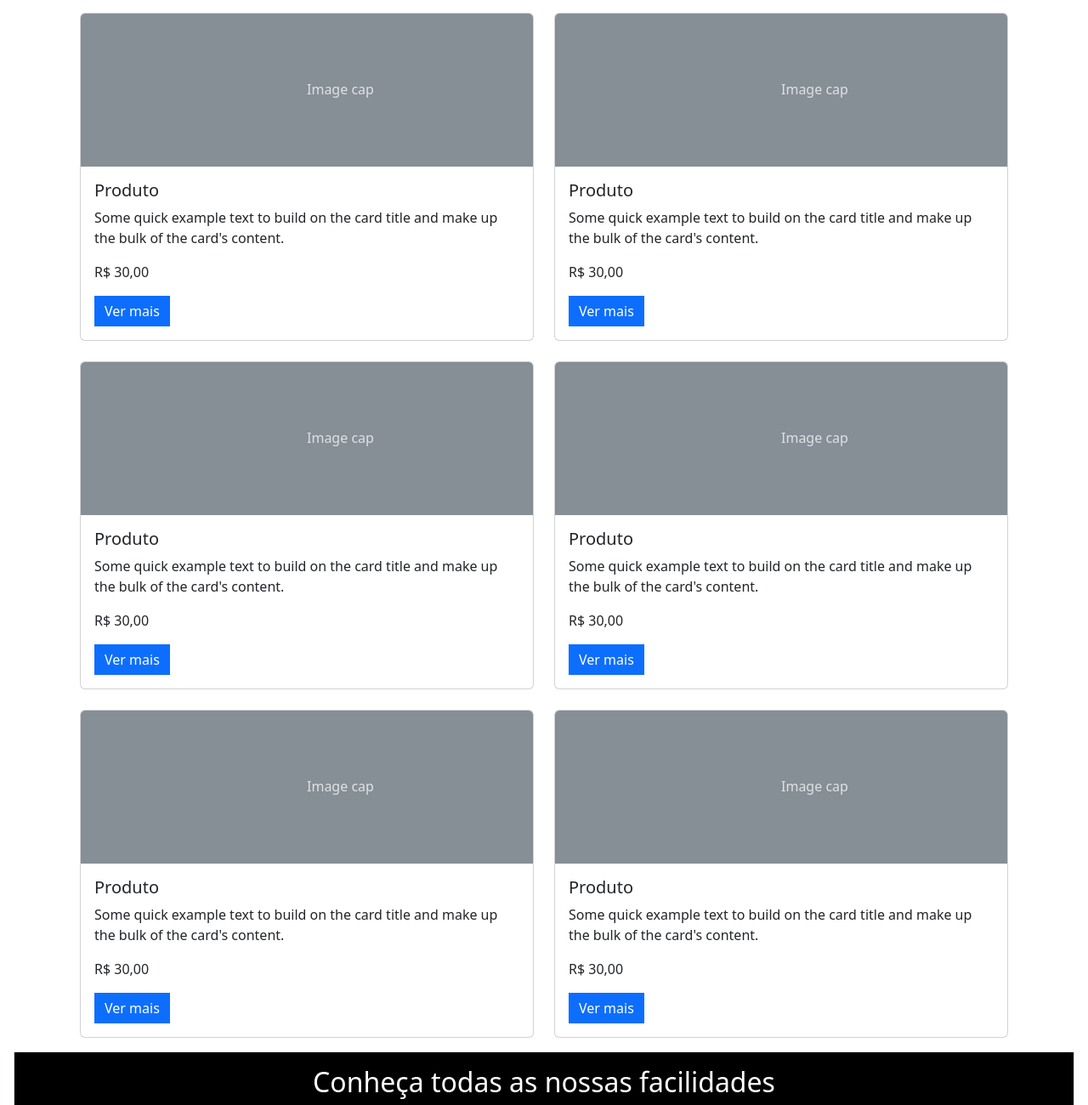
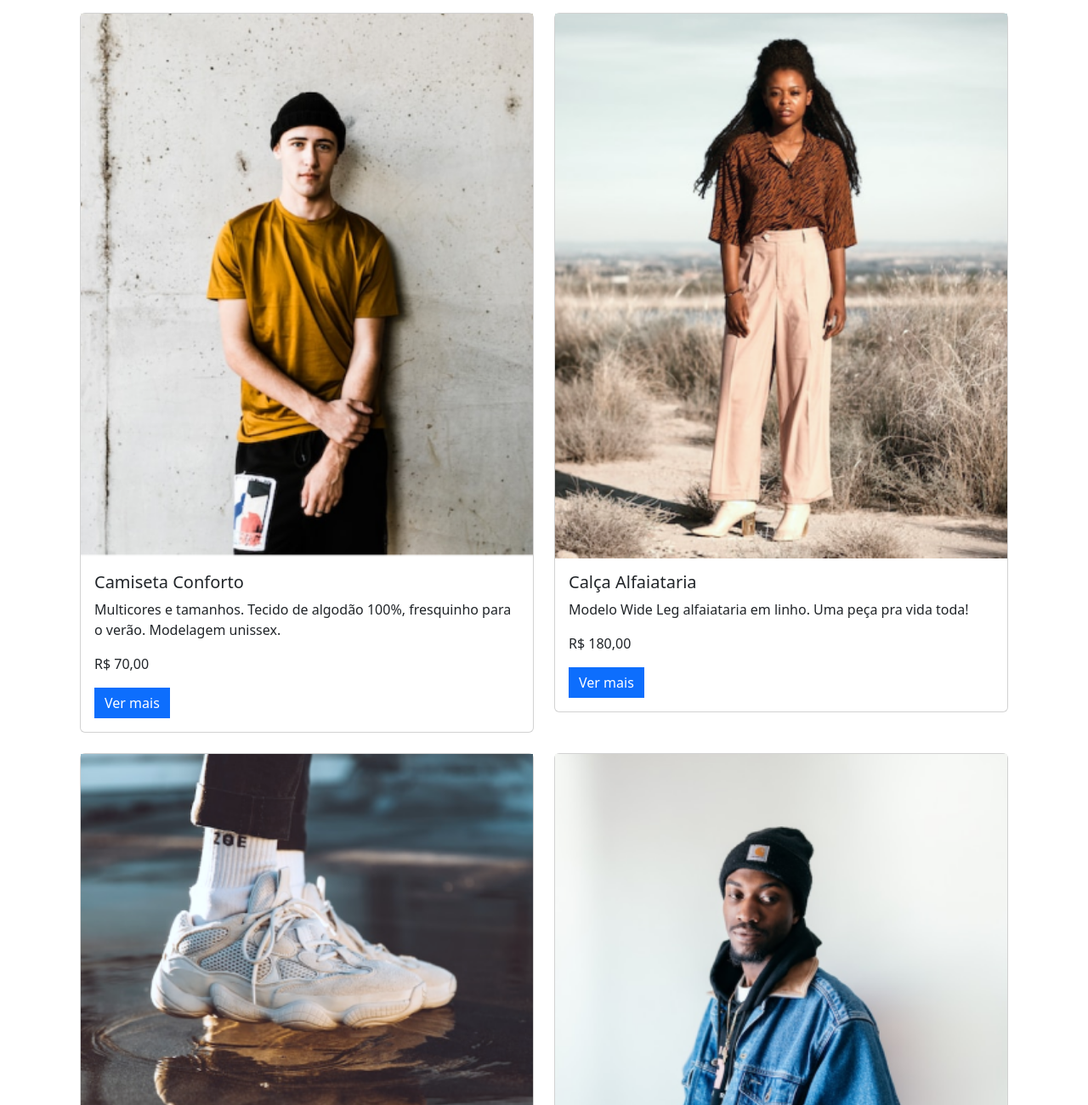
Before and after one commit to VictorAlves94/Meteora, a plain HTML site: page index.html in a window 1280 px wide. Shown: the part 1500-2800 px from the top of the page at 85% size. Drawn offline with nearby package versions, Linux system fonts and the light colour scheme.

Commit message:
finalizado

```diff
--- a/index.html
+++ b/index.html
@@ -1,5 +1,5 @@
 <!DOCTYPE html>
-<html lang="en">
+<html lang="pt-br">
 
 <head>
     <meta charset="UTF-8">
@@ -38,7 +38,7 @@
                 </ul>
                 <form class="d-flex" role="search">
                     <input class="form-control me-2" type="search" placeholder="digite o produto..."
-                        aria-label="Search">
+                        aria-label="Pesquisar">
                     <button class="btn btn-outline-light " type="submit">Procurar</button>
                 </form>
             </div>
@@ -71,8 +71,8 @@
                 <img class="img-fluid d-none d-xl-block  " src="./assets/Desktop/banner2-desktop.png"
                     alt="modelo fundo rosa">
                 <div class="carousel-caption">
-                    <h5>Second slide label</h5>
-                    <p>Some representative placeholder content for the second slide.</p>
+                    <h1>COLEÇÃO ATEMPORAL</h1>
+                    <p>Estilo e qualidade para durar.</p>
                 </div>
             </div>
             <div class="carousel-item">
@@ -82,20 +82,20 @@
                 <img class="img-fluid d-none d-xl-block  " src="./assets/Desktop/banner3-desktop.png"
                     alt="modelo fundo laranja">
                 <div class="carousel-caption ">
-                    <h5>Third slide label</h5>
-                    <p>Some representative placeholder content for the third slide.</p>
+                    <h1>COLEÇÃO ATEMPORAL</h1>
+                    <p>Alto impacto visual, baixo impacto ambiental!</p>
                 </div>
             </div>
         </div>
         <button class="carousel-control-prev" type="button" data-bs-target="#carouselExampleCaptions"
             data-bs-slide="prev">
             <span class="carousel-control-prev-icon" aria-hidden="true"></span>
-            <span class="visually-hidden">Previous</span>
+            <span class="visually-hidden">Anterior</span>
         </button>
         <button class="carousel-control-next" type="button" data-bs-target="#carouselExampleCaptions"
             data-bs-slide="next">
             <span class="carousel-control-next-icon" aria-hidden="true"></span>
-            <span class="visually-hidden">Next</span>
+            <span class="visually-hidden">Proximo</span>
         </button>
     </div>
 
@@ -106,7 +106,7 @@
             <div class="card rounded-0 border-0">
                 <img class="d-md-none d-block" src="./assets/Mobile/categorias/categoria-camiseta.png"
                     alt="camiseta masculina de manga na cor verde">
-                <img class="d-none d-md-block d-xl-none" src="./assets/Mobile/categorias/categoria-camiseta.png"
+                <img class="d-none d-md-block d-xl-none" src="./assets/Tablet/categorias/categoria-camiseta.png"
                     alt="camiseta masculina de manga na cor verde">
                 <img class="d-none d-md-none d-xl-block" src="./assets/Desktop/categorias/categoria-camiseta.png"
                     alt="camiseta masculina de manga na cor verde">
@@ -121,7 +121,7 @@
             <div class="card rounded-0 border-0">
                 <img class="d-md-none d-block" src="./assets/Mobile/categorias/categoria-calcas.png"
                     alt="calças variadas e dobradas">
-                <img class="d-none d-md-block d-xl-none" src="./assets/Mobile/categorias/categoria-calcas.png"
+                <img class="d-none d-md-block d-xl-none" src="./assets/Tablet/categorias/categoria-calcas.png"
                     alt="calças variadas e dobradas">
                 <img class="d-none d-md-none d-xl-block" src="./assets/Desktop/categorias/categoria-calcas.png"
                     alt="calças variadas e dobradas">
@@ -136,7 +136,7 @@
             <div class="card rounded-0 border-0">
                 <img class="d-md-none d-block" src="./assets/Mobile/categorias/categoria-calcados.png"
                 alt="calcado branco casual com estampas coloridas">
-            <img class="d-none d-md-block d-xl-none" src="./assets/Mobile/categorias/categoria-calcados.png"
+            <img class="d-none d-md-block d-xl-none" src="./assets/Tablet/categorias/categoria-calcados.png"
                 alt="calcado branco casual com estampas coloridas">
             <img class="d-none d-md-none d-xl-block" src="./assets/Desktop/categorias/categoria-calcados.png"
                 alt="calcado branco casual com estampas coloridas">
@@ -150,9 +150,9 @@
             <div class="card rounded-0 border-0">
                 <img class="d-md-none d-block" src="./assets/Mobile/categorias/categoria-bolsas.png"
                 alt="bolsa feminina de couro de cor marron com alça corrente">
-            <img class="d-none d-md-block d-xl-none" src="./assets/Mobile/categorias/categoria-bolsas.png"
+            <img class="d-none d-md-block d-xl-none" src="./assets/Tablet/categorias/categoria-bolsas.png"
                 alt="bolsa feminina de couro de cor marron com alça corrente">
-            <img class="d-none d-md-none d-xl-block" src="./assets/Desktop/categorias/categoria-bolsas.png"
+            <img class="d-none d-md-none d-xl-block" src="./assets/Desktop/categorias/categoria-bolsa.png"
                 alt="bolsa feminina de couro de cor marron com alça corrente">
                 <div class="card-header bg-black">
                     <p class="text-center text-white">Bolsas</p>
@@ -164,7 +164,7 @@
             <div class="card rounded-0 border-0">
                 <img class="d-md-none d-block" src="./assets/Mobile/categorias/categoria-casacos.png"
                 alt="oculos de sol de cor dourado lentes redondas">
-            <img class="d-none d-md-block d-xl-none" src="./assets/Mobile/categorias/categoria-casacos.png"
+            <img class="d-none d-md-block d-xl-none" src="./assets/Tablet/categorias/categoria-casacos.png"
                 alt="oculos de sol de cor dourado lentes redondas">
             <img class="d-none d-md-none d-xl-block" src="./assets/Desktop/categorias/categoria-casacos.png"
                 alt="oculos de sol de cor dourado lentes redondas">
@@ -179,7 +179,7 @@
             <div class="card rounded-0 border-0">
                 <img class="d-md-none d-block" src="./assets/Mobile/categorias/categoria-oculos.png"
                 alt="casaco de cor marron de ziper sem detalhes">
-            <img class="d-none d-md-block d-xl-none" src="./assets/Mobile/categorias/categoria-oculos.png"
+            <img class="d-none d-md-block d-xl-none" src="./assets/Tablet/categorias/categoria-oculos.png"
                 alt="casaco de cor marron de ziper sem detalhes">
             <img class="d-none d-md-none d-xl-block" src="./assets/Desktop/categorias/categoria-oculos.png"
                 alt="casaco de cor marron de ziper sem detalhes">
@@ -195,18 +195,16 @@
     <div class="container row mx-auto g-4">
         <div class="col-6">
             <div class="card">
-                <svg class="bd-placeholder-img card-img-top" width="100%" height="180"
-                    xmlns="http://www.w3.org/2000/svg" role="img" aria-label="Placeholder: Image cap"
-                    preserveAspectRatio="xMidYMid slice" focusable="false">
-                    <title>Placeholder</title>
-                    <rect width="100%" height="100%" fill="#868e96"></rect><text x="50%" y="50%" fill="#dee2e6"
-                        dy=".3em">Image cap</text>
-                </svg>
+                <img class="d-md-none d-block" src="./assets/Mobile/produtos/camiseta.png"
+                alt="modelo com camiseta cor amarelo queimada de calca e toca">
+            <img class="d-none d-md-block d-xl-none" src="./assets/Tablet/produtos/camiseta.png"
+                alt="modelo com camiseta cor amarelo queimada de calca e toca">
+            <img class="d-none d-md-none d-xl-block" src="./assets/Desktop/produtos/camiseta.png"
+                alt="modelo com camiseta cor amarelo queimada de calca e toca">
                 <div class="card-body">
-                    <h5 class="card-title">Produto</h5>
-                    <p class="card-text">Some quick example text to build on the card title and make up the bulk of the
-                        card's content.</p>
-                    <p>R$ 30,00</p>
+                    <h5 class="card-title">Camiseta Conforto</h5>
+                    <p class="card-text">Multicores e tamanhos. Tecido de algodão 100%, fresquinho para o verão. Modelagem unissex.</p>
+                    <p>R$ 70,00</p>
                     <a href="#" class="btn btn-primary botao-lilas rounded-0 border-0 ">Ver mais</a>
                 </div>
             </div>
@@ -214,17 +212,66 @@
 
         <div class="col-6">
             <div class="card">
-                <svg class="bd-placeholder-img card-img-top" width="100%" height="180"
-                    xmlns="http://www.w3.org/2000/svg" role="img" aria-label="Placeholder: Image cap"
-                    preserveAspectRatio="xMidYMid slice" focusable="false">
-                    <title>Placeholder</title>
-                    <rect width="100%" height="100%" fill="#868e96"></rect><text x="50%" y="50%" fill="#dee2e6"
-                        dy=".3em">Image cap</text>
-                </svg>
+                <img class="d-md-none d-block" src="./assets/Mobile/produtos/calca.png"
+                alt="modelo com camiseta cor marron e calca alfaiataria no deserto">
+            <img class="d-none d-md-block d-xl-none" src="./assets/Tablet/produtos/calca.png"
+                alt="modelo com camiseta cor marron e calca alfaiataria no deserto">
+            <img class="d-none d-md-none d-xl-block" src="./assets/Desktop/produtos/calca.png"
+                alt="modelo com camiseta cor marron e calca alfaiataria no deserto">
                 <div class="card-body">
-                    <h5 class="card-title">Produto</h5>
-                    <p class="card-text">Some quick example text to build on the card title and make up the bulk of the
-                        card's content.</p>
+                    <h5 class="card-title">Calça Alfaiataria</h5>
+                    <p class="card-text">Modelo Wide Leg alfaiataria em linho. Uma peça pra vida toda!</p>
+                    <p>R$ 180,00</p>
+                    <a href="#" class="btn btn-primary botao-lilas rounded-0 border-0">Ver mais</a>
+                </div>
+            </div>
+        </div>
+
+        <div class="col-6">
+            <div class="card">
+                <img class="d-md-none d-block" src="./assets/Mobile/produtos/tenis.png"
+                alt="pisando com o tenis sobre a agua com reflexo">
+            <img class="d-none d-md-block d-xl-none" src="./assets/Tablet/produtos/tenis.png"
+                alt="pisando com o tenis sobre a agua com reflexo">
+            <img class="d-none d-md-none d-xl-block" src="./assets/Desktop/produtos/tenis.png"
+                alt="pisando com o tenis sobre a agua com reflexo">
+                <div class="card-body">
+                    <h5 class="card-title">Tênis Chunky</h5>
+                    <p class="card-text">Snicker casual com solado mais alto e modelagem robusta. Modelo unissex.</p>
+                    <p>R$ 250,00</p>
+                    <a href="#" class="btn btn-primary botao-lilas rounded-0 border-0">Ver mais</a>
+                </div>
+            </div>
+        </div>
+
+        <div class="col-6">
+            <div class="card">
+                <img class="d-md-none d-block" src="./assets/Mobile/produtos/jaqueta-jeans.png"
+                alt="modelo de jaqueta jeans azul de toca preta">
+            <img class="d-none d-md-block d-xl-none" src="./assets/Tablet/produtos/jaqueta-jeans.png"
+                alt="modelo de jaqueta jeans azul de toca preta">
+            <img class="d-none d-md-none d-xl-block" src="./assets/Desktop/produtos/jaqueta-jeans.png"
+                alt="modelo de jaqueta jeans azul de toca preta">
+                <div class="card-body">
+                    <h5 class="card-title">Jaqueta Jeans</h5>
+                    <p class="card-text">Modelo unissex oversized com gola de camurça. Atemporal e autêntica!</p>
+                    <p>R$ 150,00</p>
+                    <a href="#" class="btn btn-primary botao-lilas rounded-0 border-0">Ver mais</a>
+                </div>
+            </div>
+        </div>
+
+        <div class="col-6">
+            <div class="card">
+                <img class="d-md-none d-block" src="./assets/Mobile/produtos/oculos.png"
+                alt="modelo de oculos redondo com camiseta branca">
+            <img class="d-none d-md-block d-xl-none" src="./assets/Tablet/produtos/oculos.png"
+                alt="modelo de oculos redondo com camiseta branca">
+            <img class="d-none d-md-none d-xl-block" src="./assets/Desktop/produtos/oculos.png"
+                alt="modelo de oculos redondo com camiseta branca">
+                <div class="card-body">
+                    <h5 class="card-title">Óculos Redondo</h5>
+                    <p class="card-text">Armação metálica em grafite com lentes arredondadas. Sem erro!</p>
                     <p>R$ 30,00</p>
                     <a href="#" class="btn btn-primary botao-lilas rounded-0 border-0">Ver mais</a>
                 </div>
@@ -233,74 +280,15 @@
 
         <div class="col-6">
             <div class="card">
-                <svg class="bd-placeholder-img card-img-top" width="100%" height="180"
-                    xmlns="http://www.w3.org/2000/svg" role="img" aria-label="Placeholder: Image cap"
-                    preserveAspectRatio="xMidYMid slice" focusable="false">
-                    <title>Placeholder</title>
-                    <rect width="100%" height="100%" fill="#868e96"></rect><text x="50%" y="50%" fill="#dee2e6"
-                        dy=".3em">Image cap</text>
-                </svg>
+                <img class="d-md-none d-block" src="./assets/Mobile/produtos/bolsa.png"
+                alt="modelo segurando uma bolsa de calcas pretas e tenis preto">
+            <img class="d-none d-md-block d-xl-none" src="./assets/Tablet/produtos/bolsa.png"
+                alt="modelo segurando uma bolsa de calcas pretas e tenis preto">
+            <img class="d-none d-md-none d-xl-block" src="./assets/Desktop/produtos/bolsa.png"
+                alt="modelo segurando uma bolsa de calcas pretas e tenis preto">
                 <div class="card-body">
-                    <h5 class="card-title">Produto</h5>
-                    <p class="card-text">Some quick example text to build on the card title and make up the bulk of the
-                        card's content.</p>
-                    <p>R$ 30,00</p>
-                    <a href="#" class="btn btn-primary botao-lilas rounded-0 border-0">Ver mais</a>
-                </div>
-            </div>
-        </div>
-
-        <div class="col-6">
-            <div class="card">
-                <svg class="bd-placeholder-img card-img-top" width="100%" height="180"
-                    xmlns="http://www.w3.org/2000/svg" role="img" aria-label="Placeholder: Image cap"
-                    preserveAspectRatio="xMidYMid slice" focusable="false">
-                    <title>Placeholder</title>
-                    <rect width="100%" height="100%" fill="#868e96"></rect><text x="50%" y="50%" fill="#dee2e6"
-                        dy=".3em">Image cap</text>
-                </svg>
-                <div class="card-body">
-                    <h5 class="card-title">Produto</h5>
-                    <p class="card-text">Some quick example text to build on the card title and make up the bulk of the
-                        card's content.</p>
-                    <p>R$ 30,00</p>
-                    <a href="#" class="btn btn-primary botao-lilas rounded-0 border-0">Ver mais</a>
-                </div>
-            </div>
-        </div>
-
-        <div class="col-6">
-            <div class="card">
-                <svg class="bd-placeholder-img card-img-top" width="100%" height="180"
-                    xmlns="http://www.w3.org/2000/svg" role="img" aria-label="Placeholder: Image cap"
-                    preserveAspectRatio="xMidYMid slice" focusable="false">
-                    <title>Placeholder</title>
-                    <rect width="100%" height="100%" fill="#868e96"></rect><text x="50%" y="50%" fill="#dee2e6"
-                        dy=".3em">Image cap</text>
-                </svg>
-                <div class="card-body">
-                    <h5 class="card-title">Produto</h5>
-                    <p class="card-text">Some quick example text to build on the card title and make up the bulk of the
-                        card's content.</p>
-                    <p>R$ 30,00</p>
-                    <a href="#" class="btn btn-primary botao-lilas rounded-0 border-0">Ver mais</a>
-                </div>
-            </div>
-        </div>
-
-        <div class="col-6">
-            <div class="card">
-                <svg class="bd-placeholder-img card-img-top" width="100%" height="180"
-                    xmlns="http://www.w3.org/2000/svg" role="img" aria-label="Placeholder: Image cap"
-                    preserveAspectRatio="xMidYMid slice" focusable="false">
-                    <title>Placeholder</title>
-                    <rect width="100%" height="100%" fill="#868e96"></rect><text x="50%" y="50%" fill="#dee2e6"
-                        dy=".3em">Image cap</text>
-                </svg>
-                <div class="card-body">
-                    <h5 class="card-title">Produto</h5>
-                    <p class="card-text">Some quick example text to build on the card title and make up the bulk of the
-                        card's content.</p>
+                    <h5 class="card-title">Bolsa Coringa</h5>
+                    <p class="card-text">Bolsa camel em couro sintético de alta duração. Ideal para acompanhar você por uma vida</p>
                     <p>R$ 30,00</p>
                     <a href="#" class="btn btn-primary botao-lilas rounded-0 border-0">Ver mais</a>
                 </div>
```
